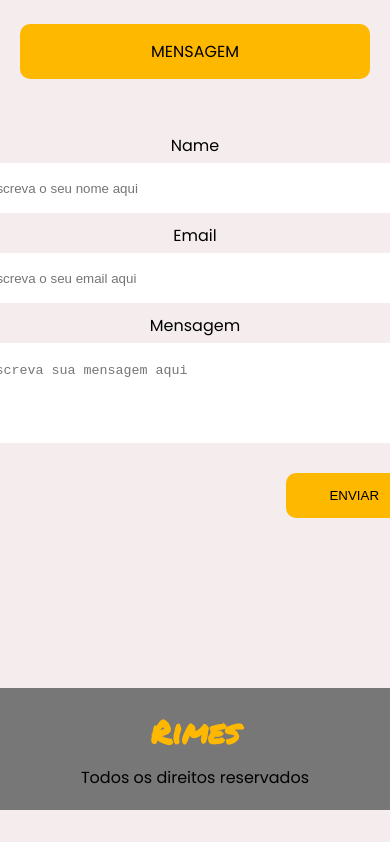
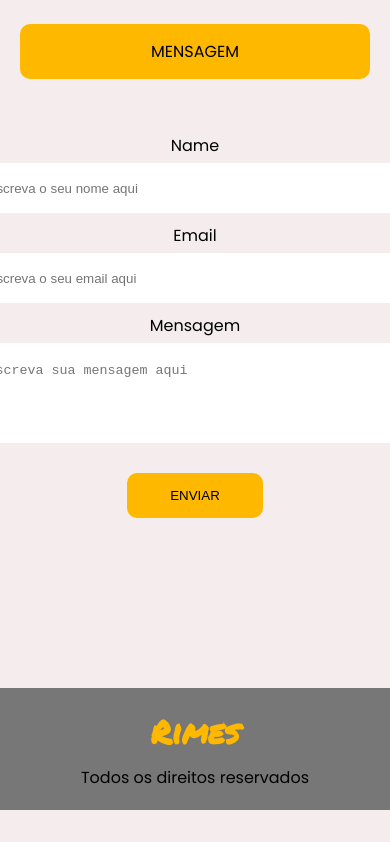
Before and after one commit to leonardorimes/portfolio, a React (Vite) app: page / in a window 390 px wide. Shown: the part 4130-4972 px from the top of the page. Built offline with nearby package versions, Linux system fonts and the light colour scheme.

Commit message:
ajustando posicionamento do botao

```diff
--- a/src/components/Contact.module.css
+++ b/src/components/Contact.module.css
@@ -95,4 +95,8 @@
   .content {
     flex-direction: column;
   }
+
+  .form button {
+    align-self: center;
+  }
 }
```
